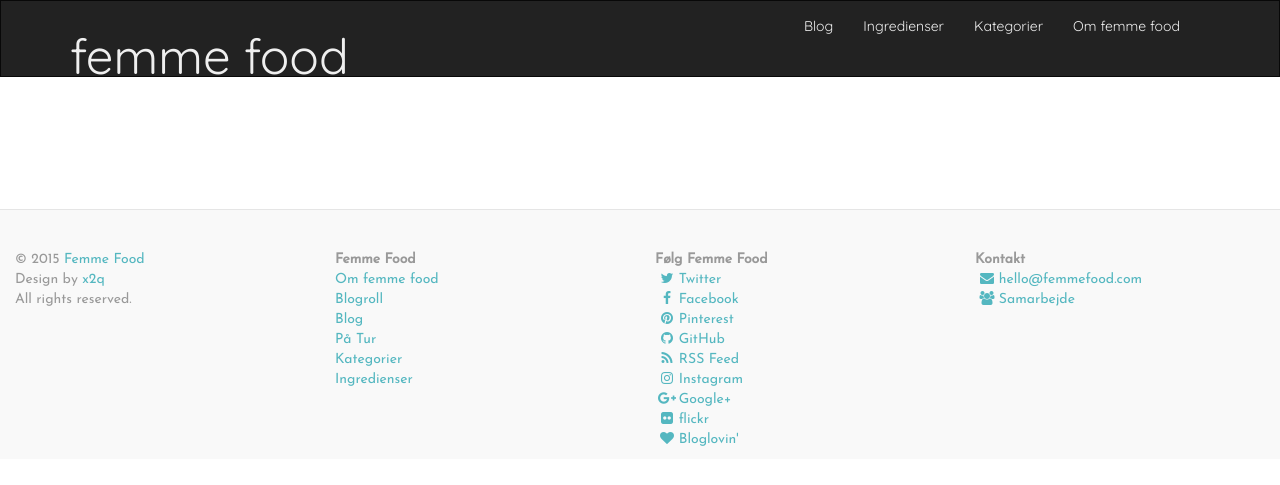
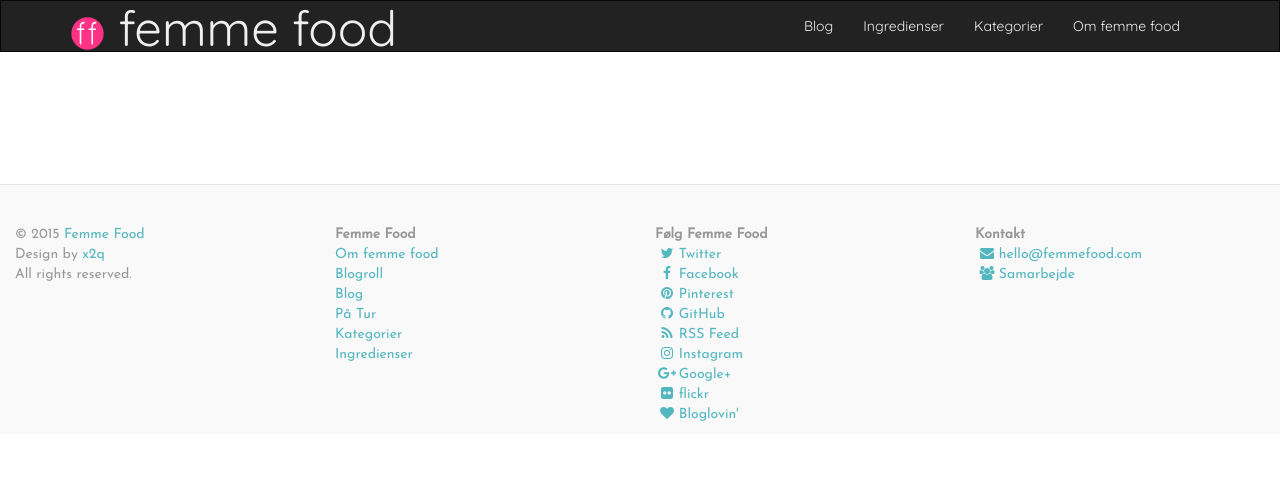
Before and after one commit to femmefood/femmefood.com, a Jekyll site: the page built from index.html, in a window 1280 px wide. Shown: the top 485 px of the page. Built offline with Jekyll 4.4.1, drawn with Linux system fonts in a browser that asks for light colours; nearby versions of some CDN libraries; Markdown is read by kramdown in place of the engine named in the settings.

Commit message:
adds logo

```diff
--- a/_layouts/default.html
+++ b/_layouts/default.html
@@ -67,7 +67,7 @@
     <div class="navbar navbar-inverse" role="navigation">
       <div class="container">
         <div class="navbar-header">
-          <a class="navbar-brand" href="/">femme food</a>
+          <a class="navbar-brand" href="/"><img src="/images/favicon.svg" style="height: 35px">&nbsp;femme food</a>
         </div>
         <div class="navbar-collapse collapse">
           <ul class="nav navbar-nav">
--- a/css/custom.css
+++ b/css/custom.css
@@ -31,8 +31,13 @@ a:active {color:#54b7c0;}
 
 .navbar-brand  {
   height: 45px;
-  margin-top: 30px;
+/*  margin-top: 30px;*/
 }
+
+.navbar-brand img {
+  display: inline;
+}
+
 
 .navbar {
   border-radius: 0px;
```
